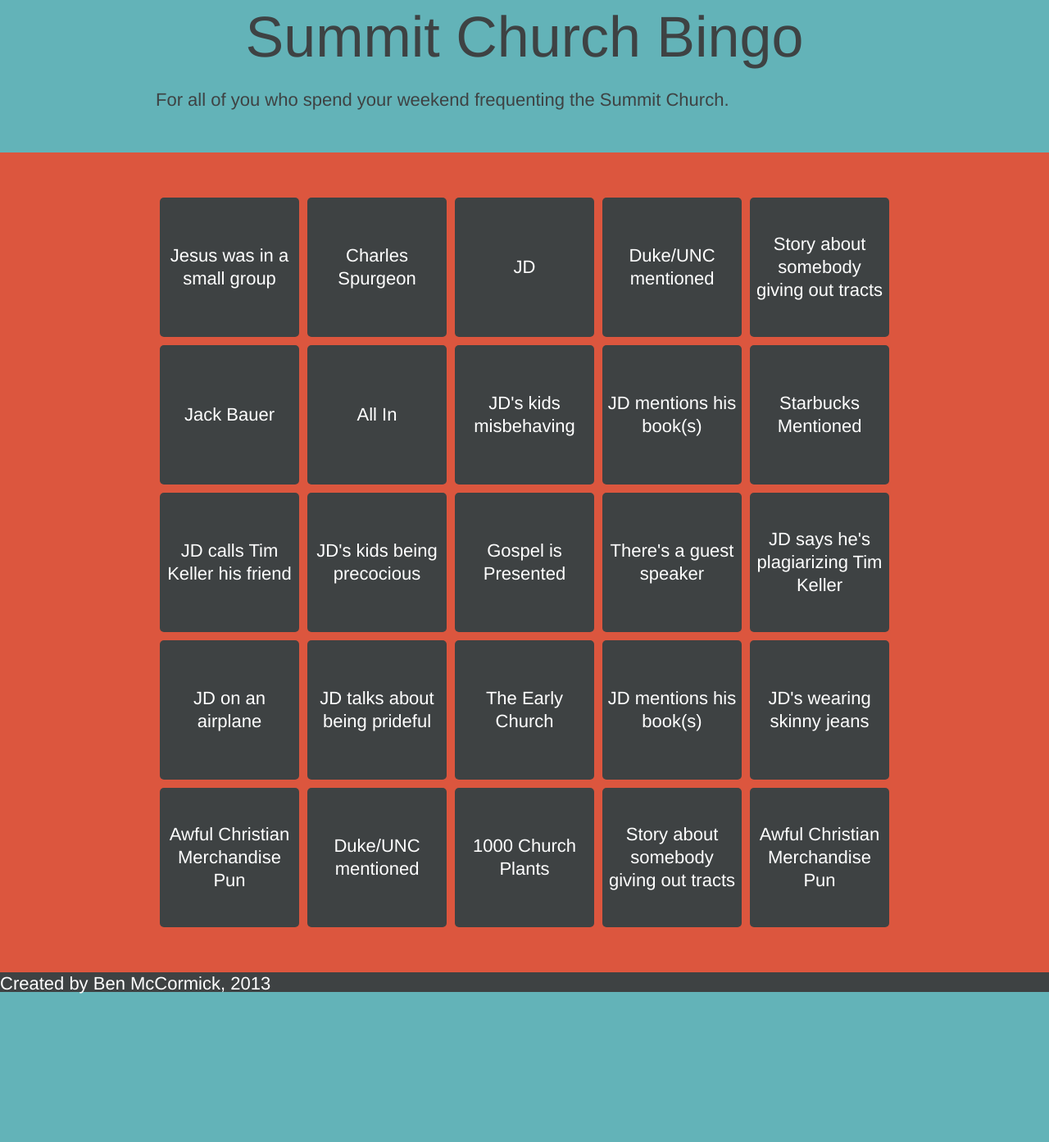
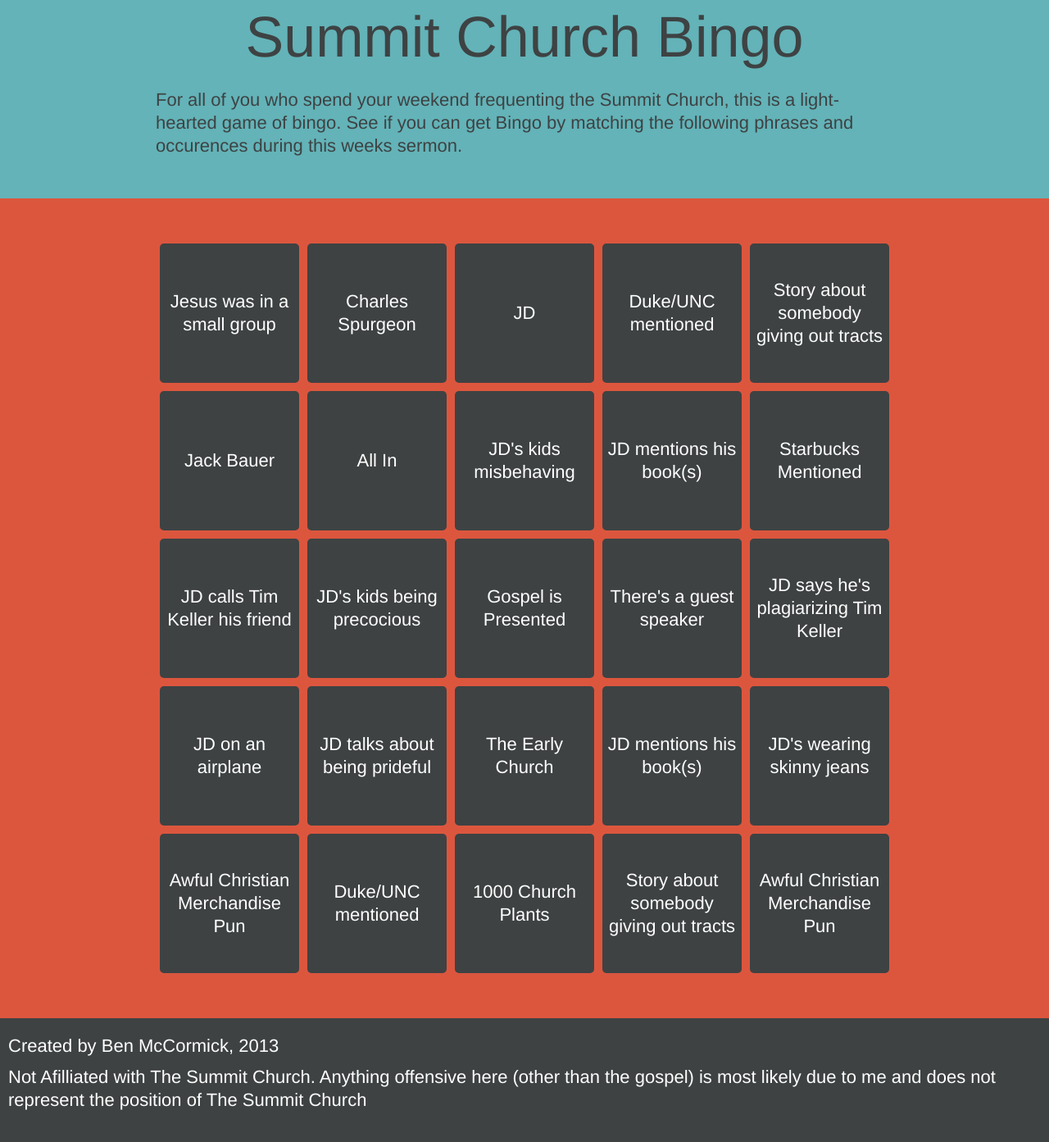
Before and after one commit to ben336/summitbingo, a website: page index.html in a window 1280 px wide. Shown: the part 47-1440 px from the top of the page at 82% size. Before the commit the page ends 1261 px from the top, so only its background shows below. Drawn offline with Linux system fonts and the light colour scheme.

Commit message:
A few more style tweaks

```diff
--- a/assets/css/bingo.styl
+++ b/assets/css/bingo.styl
@@ -71,6 +71,10 @@ body
 #footer
   display:block
   width:100%;
-  height:24px;
+  height:200px;
   background-color: #3E4243
   color: white
+  padding-top:10px
+
+#footer p
+  margin: 10px
--- a/index.html
+++ b/index.html
@@ -1,13 +1,18 @@
 <html>
     <head>
        <title>Summit Church Bingo</title>
+
+        <script type="text/javascript" src="js/lib/angular.min.js"></script>
+        <script type="text/javascript" src="js/bingo.js"></script>
        <link rel="stylesheet" type="text/css" href="css/bingo.css">
     </head>
     <body ng-app>
         <div id="header">
             <h2>Summit Church Bingo</h2>
             <p ng-model="description">
-                For all of you who spend your weekend frequenting the Summit Church.
+                For all of you who spend your weekend frequenting the Summit Church, this is a light-hearted game of bingo.  See if you can
+                get Bingo by matching the following phrases and occurences during
+                this weeks sermon.
             </p>
         </div>
         <div id="bingoarea" ng-controller="BoardCtrl">
@@ -20,8 +25,9 @@
     </div>
     <div id="footer">
         <p>Created by Ben McCormick, 2013</p>
+        <p>Not Afilliated with The Summit Church.  Anything offensive here
+        (other than the gospel) is most likely due to me and does not represent
+        the position of The Summit Church</p>
     </div>
-    <script type="text/javascript" src="js/lib/angular.min.js"></script>
-    <script type="text/javascript" src="js/bingo.js"></script>
     </body>
 </html>
```
Also changed, not shown: css/bingo.css.
